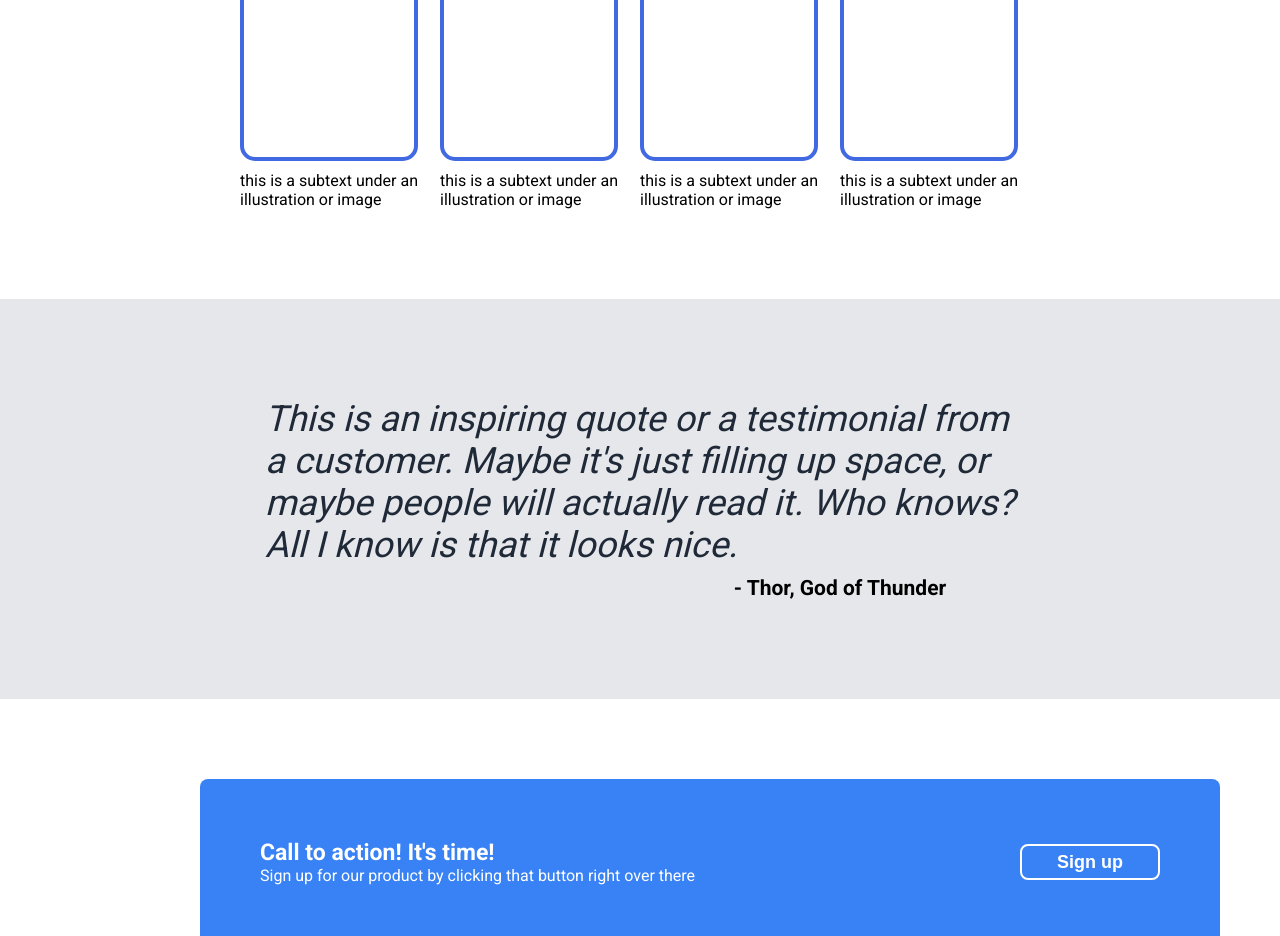
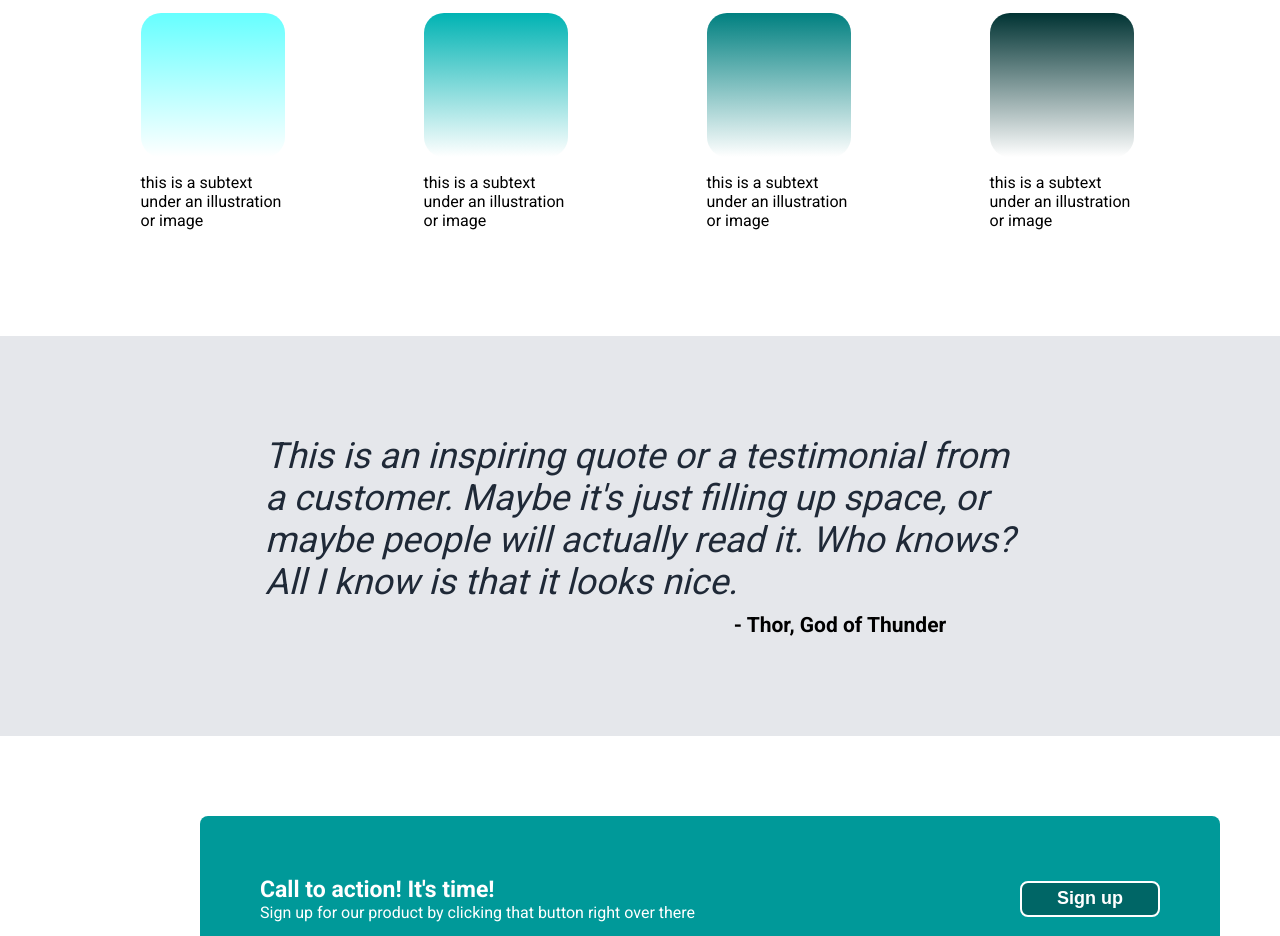
Before and after one commit to OlachiEfika/Project-Deux, a plain HTML site: page index.html in a window 1280 px wide. Shown: the part 757-1693 px from the top of the page. Drawn offline with Linux system fonts and the light colour scheme.

Commit message:
Changed section colours and added image to firstcontainer

```diff
--- a/index.html
+++ b/index.html
@@ -24,28 +24,36 @@
             <div class="texttwo">This website has some subtext that goes here under main title. It's a smaller font and the color is lower contrast</div>
             <button class="signup">Sign up</button>
         </div>
-        <div class="imgplace">This is a place holder for an image</div>
+        <div class="picture">&nbsp;</div>
+        <!--<img src="/img/beach.jpg" alt="A picture of the beach.">-->
+
     </div>
-    <div class="toptwo">Some random information.</div>
-    <div class="secondcontainer">
-        <div class="boxes">
-            <div class="box"></div>
-            <div class="text">this is a subtext under an illustration or image</div>
-        </div>
-        <div class="boxes">
-            <div class="box"></div>
-            <div class="text">this is a subtext under an illustration or image</div>
-        </div>
-        <div class="boxes">
-            <div class="box"></div>
-            <div class="text">this is a subtext under an illustration or image</div>
-        </div>
-        <div class="boxes">
-            <div class="box"></div>
-            <div class="text">this is a subtext under an illustration or image</div>
-        </div>
+    <div class="numbertwo">
+        <h2>Some random information.</h2>
+            <div class="secondcontainer">
+                <div class="boxes">
+                    <div class="pictureone">&nbsp;</div>
+                    <p>this is a subtext under an illustration or image</p>
+                </div>
+
+                <div class="boxes">
+                    <div class="picturetwo">&nbsp;</div>
+                    <p>this is a subtext under an illustration or image</p>
+                </div>
+
+                <div class="boxes">
+                    <div class="picturethree">&nbsp;</div>
+                    <p>this is a subtext under an illustration or image</p>
+                </div>
+
+                <div class="boxes">
+                    <div class="picturefour">&nbsp;</div>
+                    <p>this is a subtext under an illustration or image</p>
+                </div>
+
+            </div>
+
     </div>
-
     <div class="thirdcontainer">
         <div class="firsttext">This is an inspiring quote or a testimonial from a customer. Maybe it's just filling up space, or maybe people will actually read it. Who knows? All I know is that it looks nice.</div>
         <div class="moretext"> - Thor, God of Thunder</div>
--- a/style.css
+++ b/style.css
@@ -10,7 +10,7 @@ body {
 }
 
 .button {
-    background: #3882F6;
+    background: #004d4d;
     color: white;
     padding: 8px 16px;
     border-radius: 8px;
@@ -20,7 +20,7 @@ body {
   display: flex;
   justify-content: center;
   padding: 16px;
-  background: #1F2937;
+  background: #009999;
   color: white;
   gap: 520px;
 }
@@ -42,7 +42,7 @@ body {
 .firstcontainer {
     display: flex;
     flex-direction: row;
-    background: #1F2937;
+    background: #009999;
     color: white;
     padding: 90px;
     justify-content: center;
@@ -68,13 +68,14 @@ body {
     flex-wrap: wrap;
     color: #E5E7EB;
 }
+
 .signup {
     display: flex;
     align-items: center;
     justify-content: center;
-    background: royalblue;
+    background: #006666;
     border-radius: 8px;
-    border: 2px solid royalblue;
+    border: 2px solid #008080;
     width: 140px;
     height: 36px;
     color: white;
@@ -82,53 +83,111 @@ body {
     font-size: 18px;
 }
 
-.imgplace {
-    background-color: rgba(151, 148, 148, 0.74);
+.picture {
+    background-image:url('/img/beach.jpg');
     width: 950px;
     height: 250px;
     justify-content: center;
     align-items: center;
     display: flex;
     margin-right: 50px;
+    border-radius: 15px;
 }
 
-.toptwo {
+h2 {
     display: flex;
     justify-content: center;
     align-items: center;
-    font-weight: bold;
+    font-weight: bolder;
     color: #1F2937;
     font-size: 36px;
     margin-top: 35px;
+    text-align: center;
 }
 
 .secondcontainer{
     display: flex;
+    flex-flow: row wrap;
+    background-color: white;
+    gap: 32px;
+    justify-content: space-around;
+}
+
+.numbertwo{
+    padding: 90px;
+    flex-wrap: wrap;
+}
+
+.boxes{
+    display: block;
+    max-width: 150px;
+}
+
+p {
+    display: block;
+    margin-block-start: 1em;
+    margin-block-end: 1em;
+    margin-inline-start: 0px;
+    margin-inline-end: 0px;
+}
+
+.pictureone {
+    display: flex;
     flex-direction: row;
     background-color: white;
+    width: 144px;
+    height: 144px;
+    border-radius: 20px;
+    margin-bottom: 10px;
     justify-content: center;
     align-items: center;
-    padding: 90px;
+    flex-shrink: 0;
+    background-image: linear-gradient(180deg, #66ffff, rgba(0, 0, 0, 0));
 }
 
-.box {
+.picturetwo {
     display: flex;
     flex-direction: row;
-    border: 4px solid royalblue;
-    border-radius: 15px;
     background-color: white;
-    padding: 50px;
-    max-width: 70px;
-    height: 70px;
+    width: 144px;
+    height: 144px;
+    border-radius: 20px;
     margin-bottom: 10px;
+    justify-content: center;
+    align-items: center;
+    flex-shrink: 0;
+    background-image: linear-gradient(180deg, #00b3b3, rgba(0, 0, 0, 0));
 }
 
-.text {
+.picturethree {
     display: flex;
     flex-direction: row;
-    max-width: 200px;
+    background-color: white;
+    width: 144px;
+    height: 144px;
+    border-radius: 20px;
+    margin-bottom: 10px;
+    justify-content: center;
+    align-items: center;
+    flex-shrink: 0;
+    background-image: linear-gradient(180deg, #008080, rgba(0, 0, 0, 0));
+}
 
+.picturefour {
+    display: flex;
+    flex-direction: row;
+    background-color: white;
+    width: 144px;
+    height: 144px;
+    border-radius: 20px;
+    margin-bottom: 10px;
+    justify-content: center;
+    align-items: center;
+    flex-shrink: 0;
+    background-image: linear-gradient(180deg, #003333, rgba(0, 0, 0, 0));
 }
+
+
 
 .thirdcontainer {
     display: flex;
@@ -166,7 +225,7 @@ body {
     margin: 80px;
     flex-direction: row;
     padding: 60px;
-    background: #3882F6;
+    background: #009999;;
     width: 900px;
     height: 50px;
     border-radius: 8px;
@@ -191,7 +250,7 @@ body {
 
 
 .signdown {
-    background: #3882F6;
+    background: #006666;
     border-radius: 8px;
     border: 2px solid white;
     width: 140px;
@@ -210,7 +269,7 @@ body {
   display: flex;
   justify-content: center;
   padding: 40px;
-  background: #1F2937;
+  background: #009999;;
   color: white;
   align-items: center;
 }
```
Also changed, not shown: img/beach.jpg (added), img/me.jpg (added), img/meone.jpg (added), img/metwo.jpg (added), img/painting.jpg (added), img/sunset.jpg (added), img/us.jpg (added).
